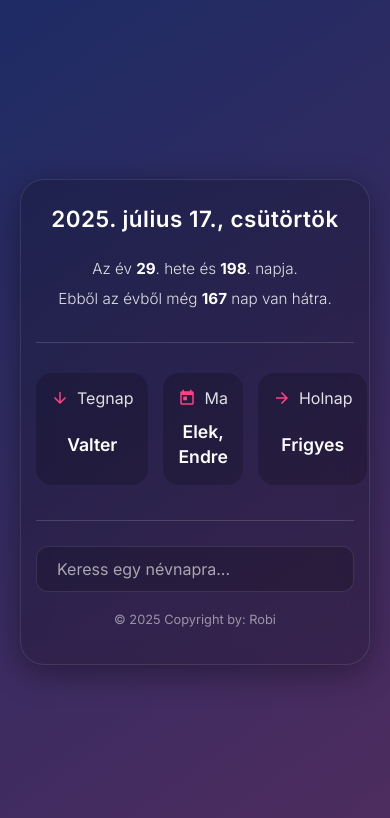
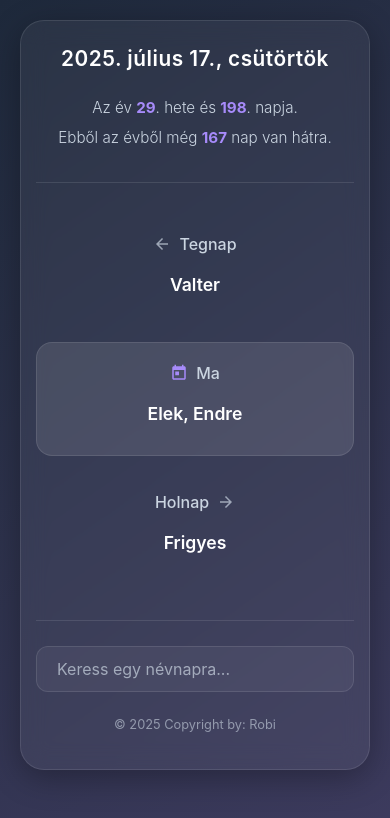
Before and after one commit to Robszerko/naptar2, a plain HTML site: page index.html in a window 390 px wide. Drawn offline with Linux system fonts and the light colour scheme.

Commit message:
Update index.html

```diff
--- a/index.html
+++ b/index.html
@@ -3,23 +3,20 @@
 <head>
     <meta charset="UTF-8">
     <meta name="viewport" content="width=device-width, initial-scale=1.0">
-    <title>Pontos Névnap Naptár</title>
-    <link rel="preconnect" href="https://fonts.googleapis.com">
-    <link rel="preconnect" href="https://fonts.gstatic.com" crossorigin>
-    <link href="https://fonts.googleapis.com/css2?family=Inter:wght@300;400;600;700&display=swap" rel="stylesheet">
+    <title>Modern Névnap Naptár</title>
 
     <style>
         :root {
-            --bg-gradient-start: #1d2b64;
-            --bg-gradient-end: #4f2c5f;
-            --primary-text: #e0e0e0;
-            --strong-text: #ffffff;
-            --card-bg: rgba(0, 0, 0, 0.2);
-            --card-bg-hover: rgba(0, 0, 0, 0.4);
+            --bg-gradient-start: #1e293b; /* Sötét palakék */
+            --bg-gradient-end: #3d3b5e;   /* Sötét indigó/lila */
+            --primary-text: #cbd5e1;      /* Halványszürke */
+            --strong-text: #ffffff;       /* Fehér */
+            --card-bg: rgba(255, 255, 255, 0.05);
             --card-border: rgba(255, 255, 255, 0.1);
-            --divider-color: rgba(255, 255, 255, 0.15);
-            --accent-color: #ff4081;
-            --shadow-color: rgba(0, 0, 0, 0.37);
+            --card-hover-bg: rgba(255, 255, 255, 0.1);
+            --divider-color: rgba(255, 255, 255, 0.1);
+            --accent-color: #a78bfa;      /* Halvány levendula */
+            --shadow-color: rgba(0, 0, 0, 0.3);
         }
 
         *, *::before, *::after {
@@ -27,21 +24,22 @@
         }
 
         body {
-            font-family: 'Inter', sans-serif;
+            font-family: -apple-system, BlinkMacSystemFont, "Segoe UI", Roboto, Helvetica, Arial, sans-serif;
             margin: 0;
             display: flex;
             justify-content: center;
-            align-items: center;
+            align-items: flex-start;
             min-height: 100vh;
             color: var(--primary-text);
             background: linear-gradient(145deg, var(--bg-gradient-start), var(--bg-gradient-end));
+            background-attachment: fixed; /* A háttér nem görgődik az oldallal */
             padding: 20px;
         }
 
         .main-container {
             width: 100%;
             max-width: 580px;
-            padding: 35px;
+            padding: 30px 35px;
             border-radius: 24px;
             background: var(--card-bg);
             backdrop-filter: blur(12px);
@@ -49,14 +47,6 @@
             border: 1px solid var(--card-border);
             box-shadow: 0 8px 32px 0 var(--shadow-color);
             text-align: center;
-            opacity: 0;
-            transform: translateY(20px);
-            transition: opacity 0.8s ease-out, transform 0.8s ease-out;
-        }
-
-        .main-container.loaded {
-            opacity: 1;
-            transform: translateY(0);
         }
 
         .date-header {
@@ -64,7 +54,7 @@
         }
 
         #current-date {
-            font-size: 1.6rem;
+            font-size: 1.5rem;
             font-weight: 600;
             margin: 0;
             color: var(--strong-text);
@@ -86,7 +76,7 @@
 
         .stats-container p span {
             font-weight: 700;
-            color: var(--strong-text);
+            color: var(--accent-color);
         }
 
         .nameday-grid {
@@ -96,34 +86,47 @@
         }
 
         .nameday-card {
-            background: var(--card-bg);
+            background: transparent;
             border-radius: 16px;
-            padding: 20px;
+            padding: 20px 15px;
+            border: 1px solid transparent;
             display: flex;
             flex-direction: column;
-            transition: transform 0.3s ease, background 0.3s ease;
+            transition: background 0.3s ease, border-color 0.3s ease;
         }
 
         .nameday-card:hover {
-            transform: translateY(-5px);
-            background: var(--card-bg-hover);
+            background: var(--card-hover-bg);
+            border-color: var(--card-border);
         }
 
         .nameday-card h2 {
             font-size: 1.0rem;
-            font-weight: 400;
+            font-weight: 500;
             margin: 0 0 12px 0;
             display: flex;
             align-items: center;
             justify-content: center;
             gap: 8px;
+            color: var(--primary-text);
         }
 
         .nameday-card h2 svg {
             width: 18px;
             height: 18px;
+            fill: var(--primary-text);
+            opacity: 0.7;
+        }
+
+        .nameday-card.today-card h2 svg {
             fill: var(--accent-color);
+            opacity: 1;
         }
+        .nameday-card.today-card {
+            background: var(--card-hover-bg);
+            border: 1px solid var(--card-border);
+        }
+
 
         #today-names, #tomorrow-names, #yesterday-names {
             font-size: 1.1rem;
@@ -135,7 +138,6 @@
             display: flex;
             align-items: center;
             justify-content: center;
-            word-break: break-word;
             flex-grow: 1;
         }
 
@@ -153,7 +155,7 @@
             border: 1px solid var(--card-border);
             background-color: var(--card-bg);
             color: var(--strong-text);
-            font-family: 'Inter', sans-serif;
+            font-family: inherit;
             font-size: 1rem;
             transition: all 0.3s ease;
         }
@@ -166,19 +168,19 @@
         #name-search:focus {
             outline: none;
             border-color: var(--accent-color);
-            background-color: var(--card-bg-hover);
+            background-color: var(--card-hover-bg);
         }
 
         #search-results {
             margin-top: 20px;
-            line-height: 1.7;
         }
 
         .result-item {
-            background: rgba(0,0,0,0.2);
+            background: var(--card-hover-bg);
             padding: 15px;
             border-radius: 8px;
             margin-bottom: 10px;
+            border-left: 3px solid var(--accent-color);
         }
         .result-item p {
             margin: 0;
@@ -188,15 +190,9 @@
             font-weight: 600;
             color: var(--strong-text);
         }
-        .result-item .details {
-            font-size: 0.9rem;
-            color: var(--primary-text);
-            padding-left: 10px;
-            border-left: 2px solid var(--accent-color);
-        }
 
         .footer {
-            margin-top: 20px;
+            margin-top: 25px;
             font-size: 0.8rem;
             opacity: 0.6;
             text-align: center;
@@ -206,11 +202,11 @@
             .main-container {
                 padding: 25px 15px;
             }
-            .nameday-card {
-                padding: 15px;
+            .nameday-grid {
+                grid-template-columns: 1fr; /* Mobilon egymás alá kerülnek a kártyák */
             }
             #current-date {
-                font-size: 1.4rem;
+                font-size: 1.3rem;
             }
         }
     </style>
@@ -230,12 +226,12 @@
         <main class="nameday-grid">
             <div class="nameday-card">
                 <h2>
-                    <svg xmlns="http://www.w3.org/2000/svg" viewBox="0 0 24 24"><path d="M12 20l-8-8 1.41-1.41L11 16.17V4h2v12.17l5.58-5.59L20 12l-8 8z"/></svg>
+                    <svg xmlns="http://www.w3.org/2000/svg" viewBox="0 0 24 24"><path d="M20 11H7.83l5.59-5.59L12 4l-8 8 8 8 1.41-1.41L7.83 13H20v-2z"/></svg>
                     Tegnap
                 </h2>
                 <p id="yesterday-names">...</p>
             </div>
-            <div class="nameday-card">
+            <div class="nameday-card today-card">
                 <h2>
                     <svg xmlns="http://www.w3.org/2000/svg" viewBox="0 0 24 24"><path d="M19 3h-1V1h-2v2H8V1H6v2H5c-1.11 0-1.99.9-1.99 2L3 19c0 1.1.89 2 2 2h14c1.1 0 2-.9 2-2V5c0-1.1-.9-2-2-2zm0 16H5V8h14v11zM7 10h5v5H7v-5z"></path></svg>
                     Ma
@@ -244,8 +240,8 @@
             </div>
             <div class="nameday-card">
                 <h2>
-                    <svg xmlns="http://www.w3.org/2000/svg" viewBox="0 0 24 24"><path d="M12 4l-1.41 1.41L16.17 11H4v2h12.17l-5.58 5.59L12 20l8-8-8-8z"></path></svg>
                     Holnap
+                    <svg xmlns="http://www.w3.org/2000/svg" viewBox="0 0 24 24"><path d="M12 4l-1.41 1.41L16.17 11H4v2h12.17l-5.58 5.59L12 20l8-8-8-8z"/></svg>
                 </h2>
                 <p id="tomorrow-names">...</p>
             </div>
@@ -261,8 +257,7 @@
         </footer>
     </div>
 
-    <!-- A nevnapok.js scriptet eltávolítottuk, mert nincs rá szükség és hibát okoz. -->
-
+    <!-- A JavaScript rész érintetlen maradt, mivel a funkcionalitás nem változott. -->
     <script>
     // --- Adatok (Névnapok) ---
     const nameDays = {
@@ -340,7 +335,6 @@
         "12-27": ["János"], "12-28": ["Kamilla"], "12-29": ["Tamara", "Tamás"], "12-30": ["Dávid"], "12-31": ["Szilveszter"]
     };
 
-    // --- Refaktorált Logika ---
     document.addEventListener('DOMContentLoaded', () => {
 
         const DOM = {
@@ -410,19 +404,17 @@
             DOM.tomorrowNames.textContent = (nameDays[tomorrowKey] || ["-"]).join(', ');
         };
 
-        // --- JAVÍTOTT KERESŐ LOGIKA ---
         const handleSearch = () => {
             const searchTerm = DOM.searchInput.value.trim().toLowerCase();
             DOM.searchResults.innerHTML = '';
 
             if (searchTerm.length < 2) {
-                return; // Ha túl rövid a keresés, ne csináljon semmit
+                return;
             }
 
             const foundNames = [];
             const normalizedSearchTerm = normalizeString(searchTerm);
 
-            // 1. Összegyűjtjük a találatokat a 'nameDays' listából
             for (const [dateKey, names] of Object.entries(nameDays)) {
                 for (const name of names) {
                     if (normalizeString(name).includes(normalizedSearchTerm)) {
@@ -431,15 +423,13 @@
                 }
             }
 
-            // 2. Megjelenítjük az eredményeket a jelentés és egyéb részletek keresése nélkül
             if (foundNames.length > 0) {
                 let resultHTML = '';
-                const displayedNames = new Set(); // Hogy egy nevet csak egyszer írjunk ki
+                const displayedNames = new Set();
 
                 for (const item of foundNames) {
                     if (displayedNames.has(item.name)) continue;
 
-                    // Csak a nevet és a dátumot tartalmazó HTML elemet hozzuk létre
                     resultHTML += `<div class="result-item">`;
                     resultHTML += `<p class="date">${item.name}: ${item.date}</p>`;
                     resultHTML += `</div>`;
@@ -449,7 +439,7 @@
                 DOM.searchResults.innerHTML = resultHTML;
 
             } else {
-                DOM.searchResults.innerHTML = `<div class="result-item"><p>Nincs találat a naptárban erre: "${DOM.searchInput.value}"</p></div>`;
+                DOM.searchResults.innerHTML = `<div class="result-item"><p>Nincs találat: "${DOM.searchInput.value}"</p></div>`;
             }
         };
 
@@ -458,7 +448,6 @@
             updateHeaderAndFooter(now);
             updateDateStats(now);
             updateNameDays(now);
-            DOM.mainContainer.classList.add('loaded');
         };
 
         const scheduleNextUpdate = () => {
@@ -472,7 +461,6 @@
             }, msUntilMidnight);
         };
 
-        // --- Indítás ---
         refreshAllData();
         scheduleNextUpdate();
         DOM.searchInput.addEventListener('input', handleSearch);
```
